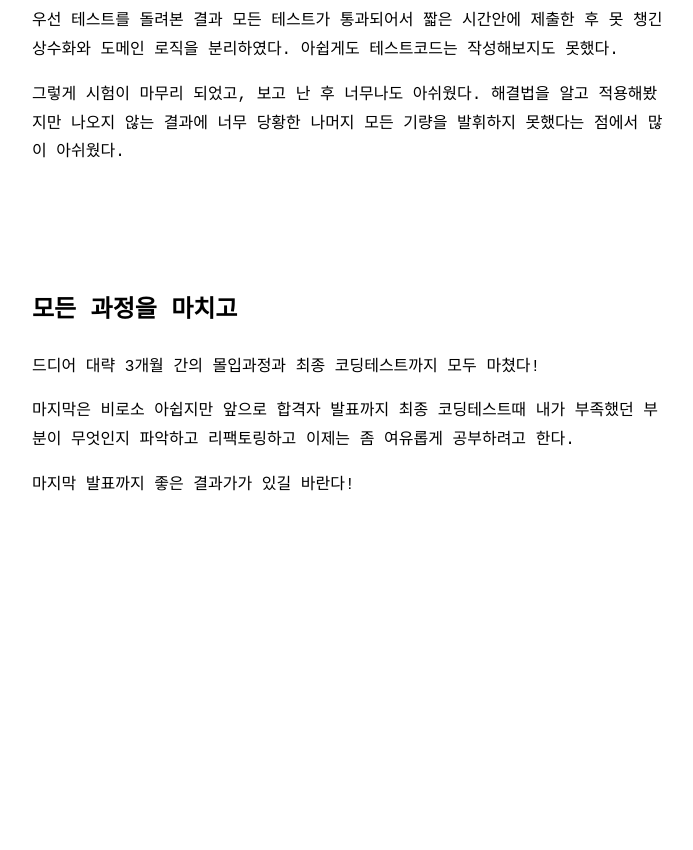
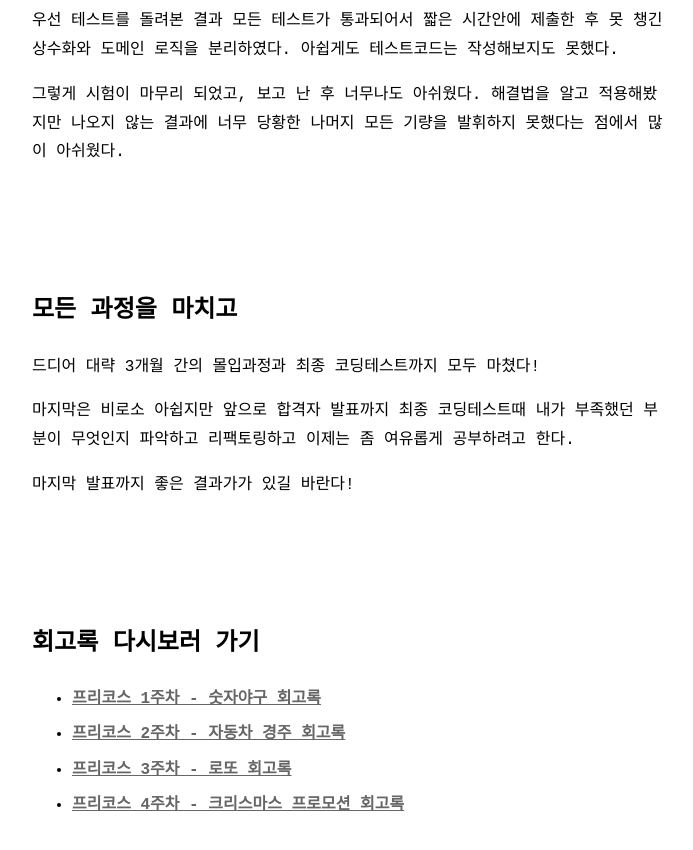
Before and after one commit to kang-kibong/kang-kibong.github.io, a Jekyll site: the page built from _posts/2023-12-17-[우아한테크코스 6기] 1차 합격 및 최종 코딩 테스트 후기.md, in a window 1280 px wide and 900 px high, scrolled down 13665 px. Shown: the top 850 px of the window, without its empty margins (288-981 px from the left). Built offline with Jekyll 4.4.1, drawn with Linux system fonts in a browser that asks for light colours; before the commit the page ends 14245 px from its top, so only the background shows below that.

Commit message:
fix: 링크 수정

```diff
--- a/_posts/2023-12-17-[우아한테크코스 6기] 1차 합격 및 최종 코딩 테스트 후기.md
+++ b/_posts/2023-12-17-[우아한테크코스 6기] 1차 합격 및 최종 코딩 테스트 후기.md
@@ -227,3 +227,14 @@ category: woowa
 마지막은 비로소 아쉽지만 앞으로 합격자 발표까지 최종 코딩테스트때 내가 부족했던 부분이 무엇인지 파악하고 리팩토링하고 이제는 좀 여유롭게 공부하려고 한다.
 
 마지막 발표까지 좋은 결과가가 있길 바란다!
+
+<br />
+<br />
+<br />
+
+# 회고록 다시보러 가기
+
+- [프리코스 1주차 - 숫자야구 회고록](우아한테크코스-6기-프리코스-1주차-숫자-야구-회고록.html)
+- [프리코스 2주차 - 자동차 경주 회고록](우아한테크코스-6기-프리코스-2주차-자동차-경주-회고록.html)
+- [프리코스 3주차 - 로또 회고록](우아한테크코스-6기-프리코스-3주차-로또-회고록.html)
+- [프리코스 4주차 - 크리스마스 프로모션 회고록](우아한테크코스-6기-프리코스-4주차-크리스마스-프로모션-회고록.html)
```
Also changed, not shown: _posts/2023-12-21-[우아한테크코스 6기] 최종 코딩 테스트 - 온콜 리팩토링 회고록.md (+3 -1 lines), _posts/2024-07-21-Husky와 lint-staged로 Git Hooks 자동화하기.md (+5 -1 lines), 4 other files.
